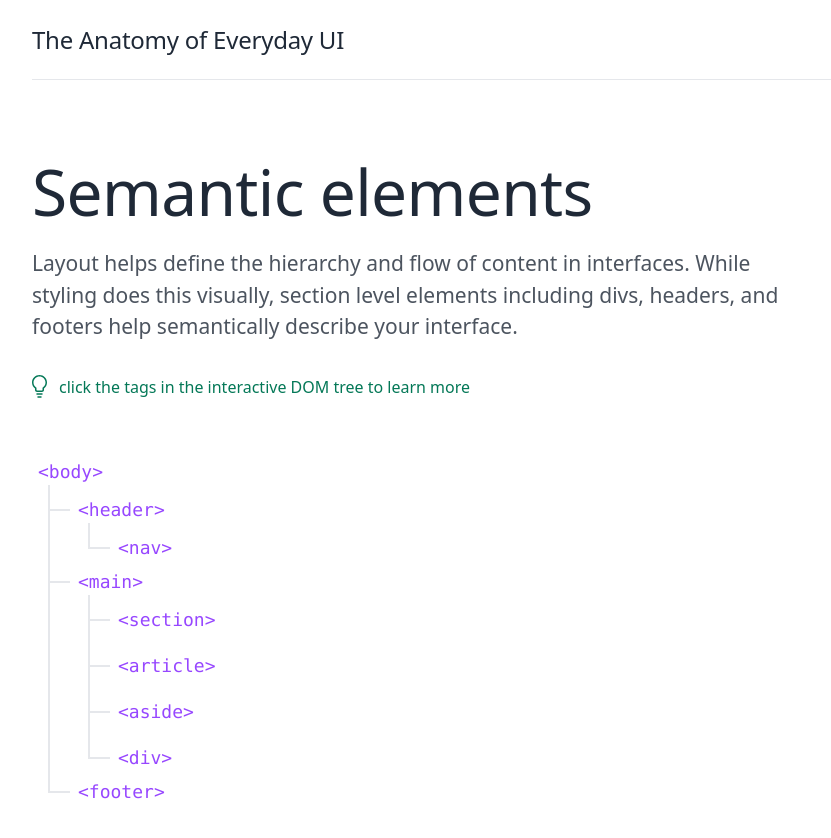
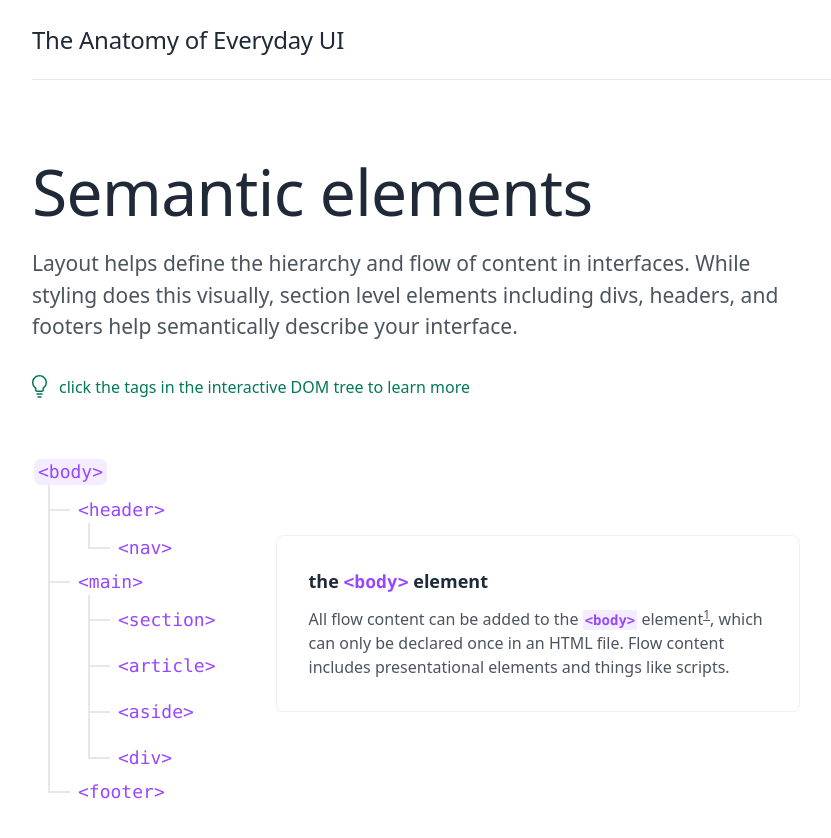
Before and after one commit to davidwoolf/anatomy-ui, a SvelteKit app: page /section/layout/semantic-elements in a window 1280 px wide. Shown: the top 838 px of the page, without its empty margins (96-927 px from the left). Built offline with nearby package versions, Linux system fonts and the light colour scheme.

Commit message:
added default active state

```diff
--- a/src/routes/section/layout/semantic-elements/+page.svelte
+++ b/src/routes/section/layout/semantic-elements/+page.svelte
@@ -39,7 +39,7 @@
   <div class="hidden -ml-3.5 sm:block">
     <ul class="tag-tree font-mono text-purple-400 text-lg font-medium">
       <li>
-        <Tag active={activeTag} name="body" />
+        <Tag active={activeTag} name="body" defaultActive={true} />
 
         <ul>
           <li>
@@ -78,8 +78,10 @@
 
   <div
     class="flex -mx-8 scroll-px-6 px-6 pb-8 overflow-scroll snap-x snap-mandatory sm:grid sm:m-0 sm:p-0">
-    {#each data.items as item (item.name)}
-      <Block tag={item.name} active={$activeTag === item.name}>
+    {#each data.items as item, index (item.name)}
+      <Block
+        tag={item.name}
+        active={$activeTag === item.name || ($activeTag === "" && index === 0)}>
         {@html item.content}
       </Block>
     {/each}
--- a/src/routes/section/layout/semantic-elements/tag.svelte
+++ b/src/routes/section/layout/semantic-elements/tag.svelte
@@ -1,11 +1,12 @@
 <script lang="ts">
   import { derived, type Writable } from "svelte/store";
 
+  export let defaultActive = false;
   export let active: Writable<string>;
   export let name: string;
 
   const classes = derived(active, ($active) => {
-    if ($active === name) {
+    if ($active === name || ($active === "" && defaultActive)) {
       return "hover:bg-purple-400/10 inline-block p-1 rounded-md transition-all bg-purple-400/10";
     } else {
       return "hover:bg-purple-400/10 inline-block p-1 rounded-md transition-all";
```
